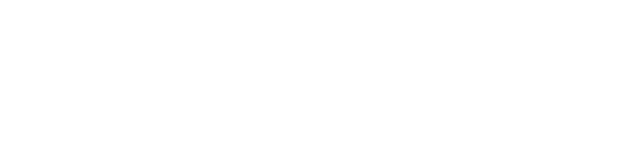
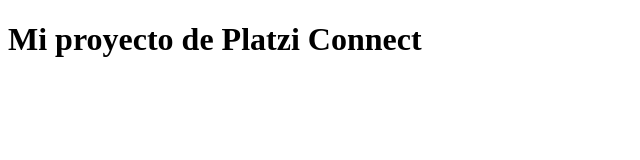
Before and after one commit to carlosbar17837/PlatziConnectProject, a plain HTML site: page index.html in a window 1280 px wide. Shown: the whole page, without its empty margins (0-640 px from the left). Drawn offline with Linux system fonts and the light colour scheme.

Commit message:
He agregado un Titulo a mi html

```diff
--- a/index.html
+++ b/index.html
@@ -7,6 +7,6 @@
     <title>PlatziConnectProject</title>
 </head>
 <body>
-
+<h1> Mi proyecto de Platzi Connect</h1>
 </body>
 </html>
```
